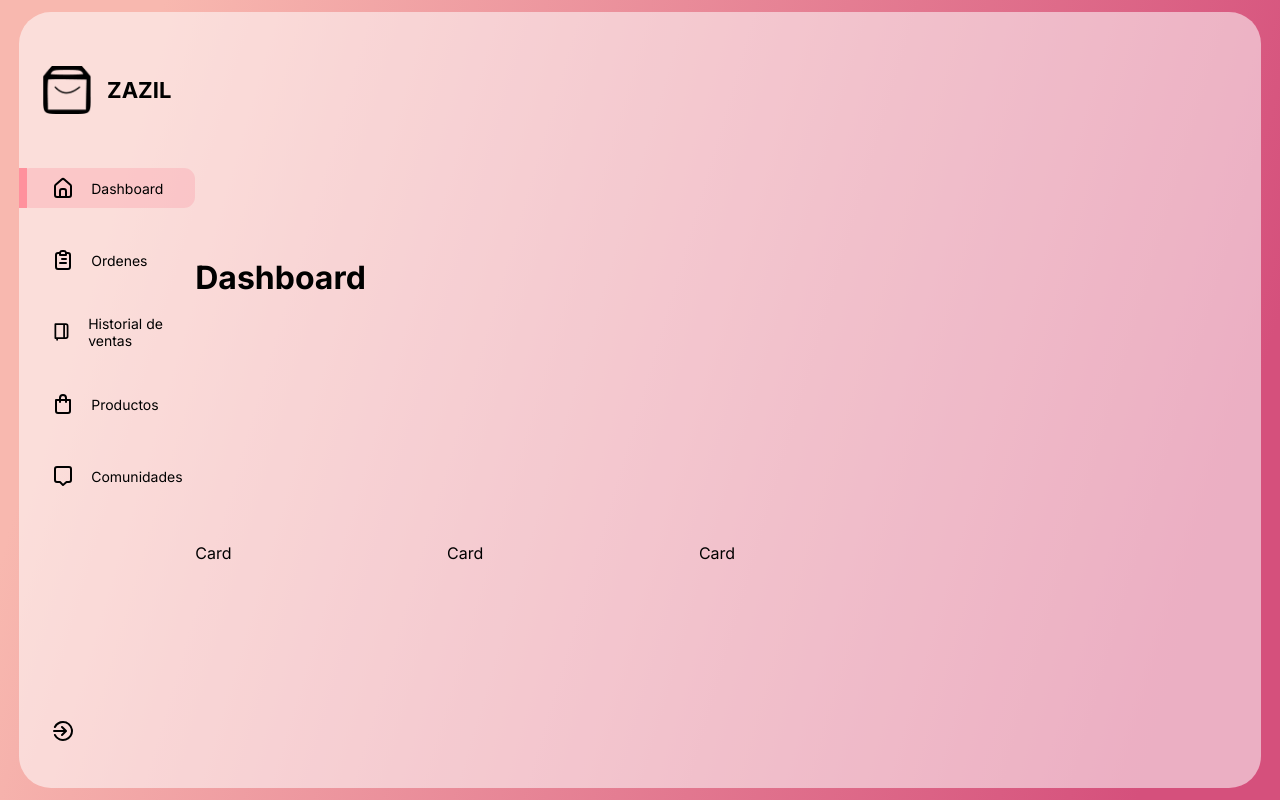
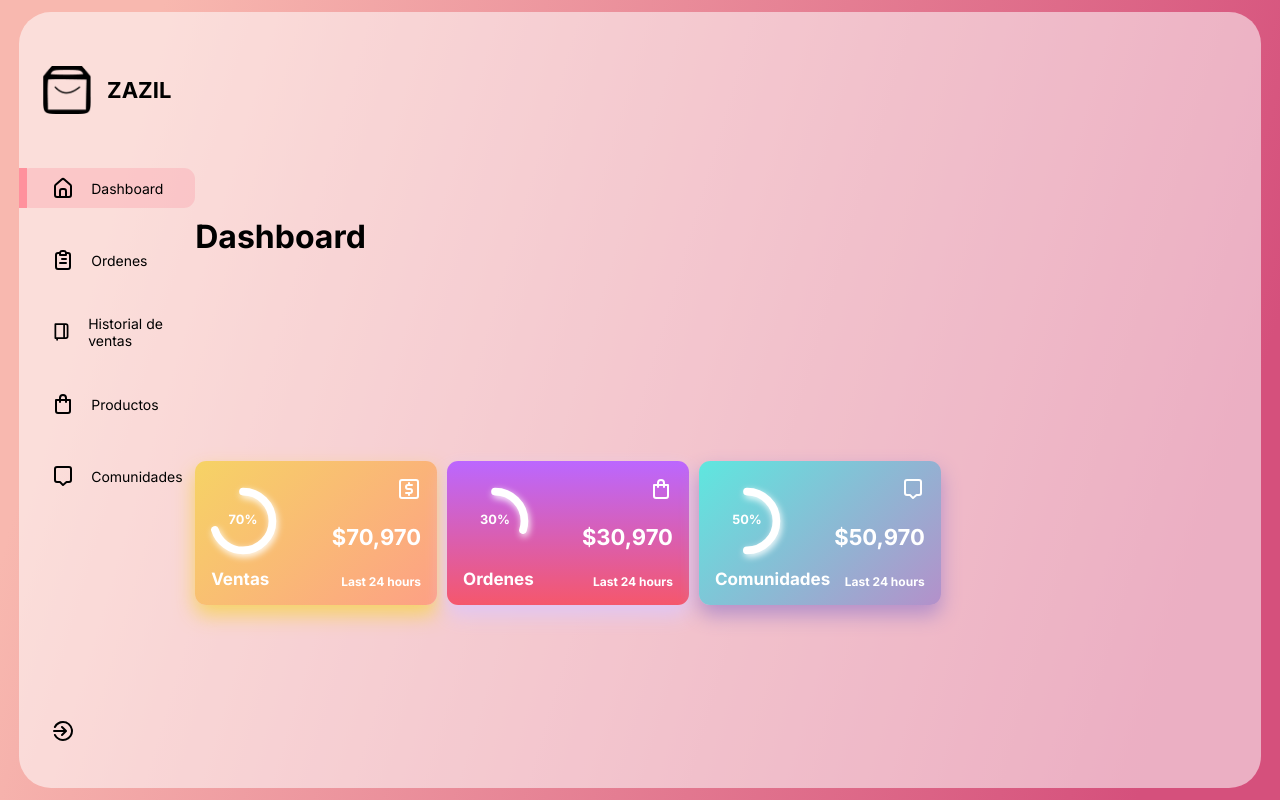
Before and after one commit to Sebastian-Espinoza-25/Reto-TC2007B.401-Equipo-6-Web, a React (Create React App) app: page / in a window 1280 px wide. Built offline with nearby package versions, Linux system fonts and the light colour scheme.

Commit message:
Hasta cartas expandibles

```diff
--- a/src/Data/Data.js
+++ b/src/Data/Data.js
@@ -35,10 +35,10 @@
 
 export const CardsData = [
     {
-        title: 'Total de ventas',
+        title: 'Ventas',
         color: {
             backGround: "linear-gradient(135deg, #f6d365 0%, #fda085 100%)",
-            boxShadow: "0 4px 15px 0 rgba(253, 168, 79, 0.75)"
+            boxShadow: "0 10px 20px 0px #f6d365",
         },
         barValue: 70,
         value: "70,970",
@@ -52,10 +52,10 @@
     },
 
     {
-        title: 'Productos vendidos',
+        title: 'Ordenes',
         color: {
-            backGround: "linear-gradient(135deg, #f093fb 0%, #f5576c 100%)",
-            boxShadow: "0 4px 15px 0 rgba(245, 87, 108, 0.75)"
+            backGround: "linear-gradient(180deg, #bb67ff 0%, #f5576c 100%)",
+            boxShadow: "0 10px 20px 0px #e0c6f5",
         },
         barValue: 30,
         value: "30,970",
@@ -72,7 +72,7 @@
         title: 'Comunidades',
         color: {
             backGround: "linear-gradient(135deg, #5ee7df 0%, #b490ca 100%)",
-            boxShadow: "0 4px 15px 0 rgba(181, 136, 177, 0.75)"
+            boxShadow: "0 10px 20px 0px #b490ca",
         },
         barValue: 50,
         value: "50,970",
--- a/src/components/Card/Card.css
+++ b/src/components/Card/Card.css
@@ -0,0 +1,71 @@
+.CompactCard{
+    display: flex;
+    flex: 1;
+    height: 7rem!important;
+    border-radius: 0.7rem;
+    color: white;
+    position: relative;
+    cursor: pointer;
+    padding: 1rem;
+}
+
+.CompactCard:hover{
+    box-shadow: none!important;
+}
+
+/*radialbar*/
+
+.radialBar{
+    flex: 1;
+    display: flex;
+    flex-direction: column;
+    justify-content: flex-end;
+    gap: 1rem;
+}
+
+.CircularProgressbar{
+    width: 4rem!important;
+    overflow: visible;
+}
+
+.CircularProgressbar-path{
+    stroke: white!important;
+    stroke-width: 12px;
+    filter: drop-shadow(2px 4px 6px white)
+}
+
+.CircularProgressbar-trail{
+    display: none;
+}
+
+.CircularProgressbar-text{
+    font-size: 17px;
+    font-weight: bold;
+    fill: white!important;
+}
+
+.radialBar>span{
+    font-size: 17px;
+    font-weight: bold;
+}
+
+/* detail */
+
+.detail{
+    display: flex;
+    flex: 1;
+    flex-direction: column;
+    justify-content: space-between;
+    align-items: flex-end;
+
+}
+
+.detail>span:nth-child(2){
+    font-size: 22px;
+    font-weight: bold;
+}
+
+.detail>span:nth-child(3){
+    font-size: 12px;
+    font-weight: bold;
+}
--- a/src/components/Card/Card.jsx
+++ b/src/components/Card/Card.jsx
@@ -1,9 +1,150 @@
-import React from "react";
+import React, { useState } from "react";
+import "./Card.css";
 
-const Card = () => {
+
+import {AnimateSharedLayout } from "framer-motion";
+import { CircularProgressbar } from "react-circular-progressbar";
+import 'react-circular-progressbar/dist/styles.css';
+import Chart from 'react-apexcharts';
+
+import {UilTimes} from '@iconscout/react-unicons'
+import { type } from "@testing-library/user-event/dist/type";
+
+
+const Card = (props) => {
+
+    const [expanded, setExpanded] = useState(false)
+
     return (
-        <div>Card</div>
+        <AnimateSharedLayout>
+            {
+                expanded? (
+                    <ExpandedCard param={props} setExpanded={()=>setExpanded(false)}/>
+                ):
+                <CompactCard param = {props} setExpanded={()=>setExpanded(true)}/>
+            }
+
+        </AnimateSharedLayout>
+
     )
 }
 
+
+//CompactCard
+
+function CompactCard ({param, setExpanded}){
+    const Png = param.cardIcon;
+    return (
+        <div className="CompactCard"
+        style={{
+            background: param.color.backGround,
+            boxShadow: param.color.boxShadow
+        }}
+        onClick={setExpanded}
+
+        >
+            <div className="radialBar">
+                <CircularProgressbar
+                value={param.barValue}
+                text={`${param.barValue}%`}
+                />
+                <span>{param.title}</span>
+            </div>
+            <div className="detail">
+                <Png/>
+                <span>${param.value}</span>
+                <span>Last 24 hours</span>
+            </div>
+        </div>
+    )
+}
+
+
+
+//ExpandedCard
+function ExpandedCard({param, setExpanded}){
+
+    const data = {
+        options: {
+            chart: {
+                type: "area",
+                height: "auto",
+                },
+
+                dropShadow: {
+                    enabled: false,
+                    enabledOnSeries: undefined,
+                    top: 0,
+                    left: 0,
+                    blur: 3,
+                    color: '#000',
+                    opacity: 0.35,
+                },
+                fill: {
+                    colors: ["#fff"],
+                    type: "gradient",
+                },
+                dataLabels:{
+                    enabled: false,
+                },
+                stroke: {
+                    curve: "smooth",
+                    colors: ["white"],
+                },
+                tooltip: {
+                    x: {
+                        format: "dd/MM/yy HH:mm"
+                    },
+                },
+                grid: {
+                    show: true,
+                },
+                xaxis: {
+                    type: "datetime",
+                    categories: [
+                        "2024-09-19T00:00:00.000Z",
+                        "2024-09-19T01:30:00.000Z",
+                        "2024-09-19T02:30:00.000Z",
+                        "2024-09-19T03:30:00.000Z",
+                        "2024-09-19T04:30:00.000Z",
+                        "2024-09-19T05:30:00.000Z",
+                        "2024-09-19T06:30:00.000Z",
+                        "2024-09-19T07:30:00.000Z",
+                        "2024-09-19T08:30:00.000Z",
+                    ],
+                },
+        }
+    }
+
+
+    return(
+        <div className="ExpandedCard"
+            style={{background: param.color.backGround,
+            boxShadow: param.color.boxShadow,
+    }}
+    >
+        <div>
+            <UilTimes onClick={setExpanded}/>
+        </div>
+        <span>
+            {param.title}
+        </span>
+        <div className="chartContainer">
+            <Chart series={param.series} type='area' options={data.options}/>
+        </div>
+        <span>Last 24 hours</span>
+
+
+
+        </div>
+
+    );
+}
+
+//Expanded Card
+
+
+
+
+
 export default Card;
--- a/src/components/Cards/Cards.css
+++ b/src/components/Cards/Cards.css
@@ -3,6 +3,6 @@
     gap: 10px;
 }
 
-.ParentContainer{
+.parentContainer{
     width: 100%;
 }
--- a/src/components/Cards/Cards.jsx
+++ b/src/components/Cards/Cards.jsx
@@ -8,7 +8,7 @@
         <div className="Cards">
             {CardsData.map((card,id)=>{
                 return(
-                    <div className="ParentContainer">
+                    <div className="parentContainer">
                         <Card
                         title={card.title}
                         color={card.color}
```
